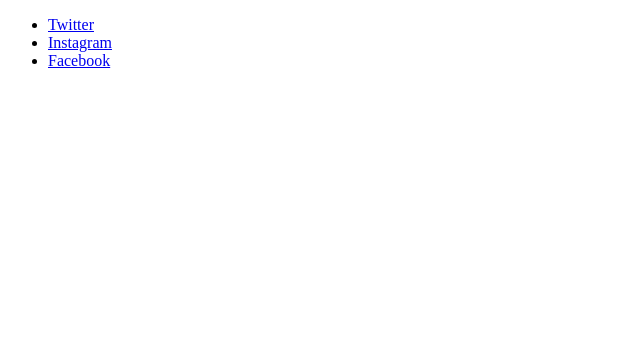
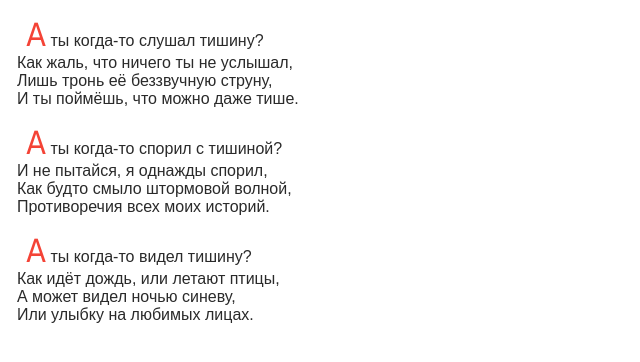
Before and after one commit to BerkovskiiAlex/Tutorial, a plain HTML site: page index.html in a window 1280 px wide. Shown: the whole page, without its empty margins (0-640 px from the left). Drawn offline with Linux system fonts and the light colour scheme.

Commit message:
Update index.html

```diff
--- a/index.html
+++ b/index.html
@@ -8,10 +8,28 @@
     <title>Пробная</title>
   </head>
   <body>
-    <ul class="social-links">
-      <li><a class="link" href="https://twitter.com">Twitter</a></li>
-      <li><a class="link" href="https://www.instagram.com">Instagram</a></li>
-      <li><a class="link" href="https://www.facebook.com">Facebook</a></li>
-    </ul>
+    <pre>
+  А ты когда-то слушал тишину?
+  Как жаль, что ничего ты не услышал,
+  Лишь тронь её беззвучную струну,
+  И ты поймёшь, что можно даже тише.
+</pre
+    >
+
+    <pre>
+  А ты когда-то спорил с тишиной?
+  И не пытайся, я однажды спорил,
+  Как будто смыло штормовой волной,
+  Противоречия всех моих историй.
+</pre
+    >
+
+    <pre>
+  А ты когда-то видел тишину?
+  Как идёт дождь, или летают птицы,
+  А может видел ночью синеву,
+  Или улыбку на любимых лицах.
+</pre
+    >
   </body>
 </html>
```
